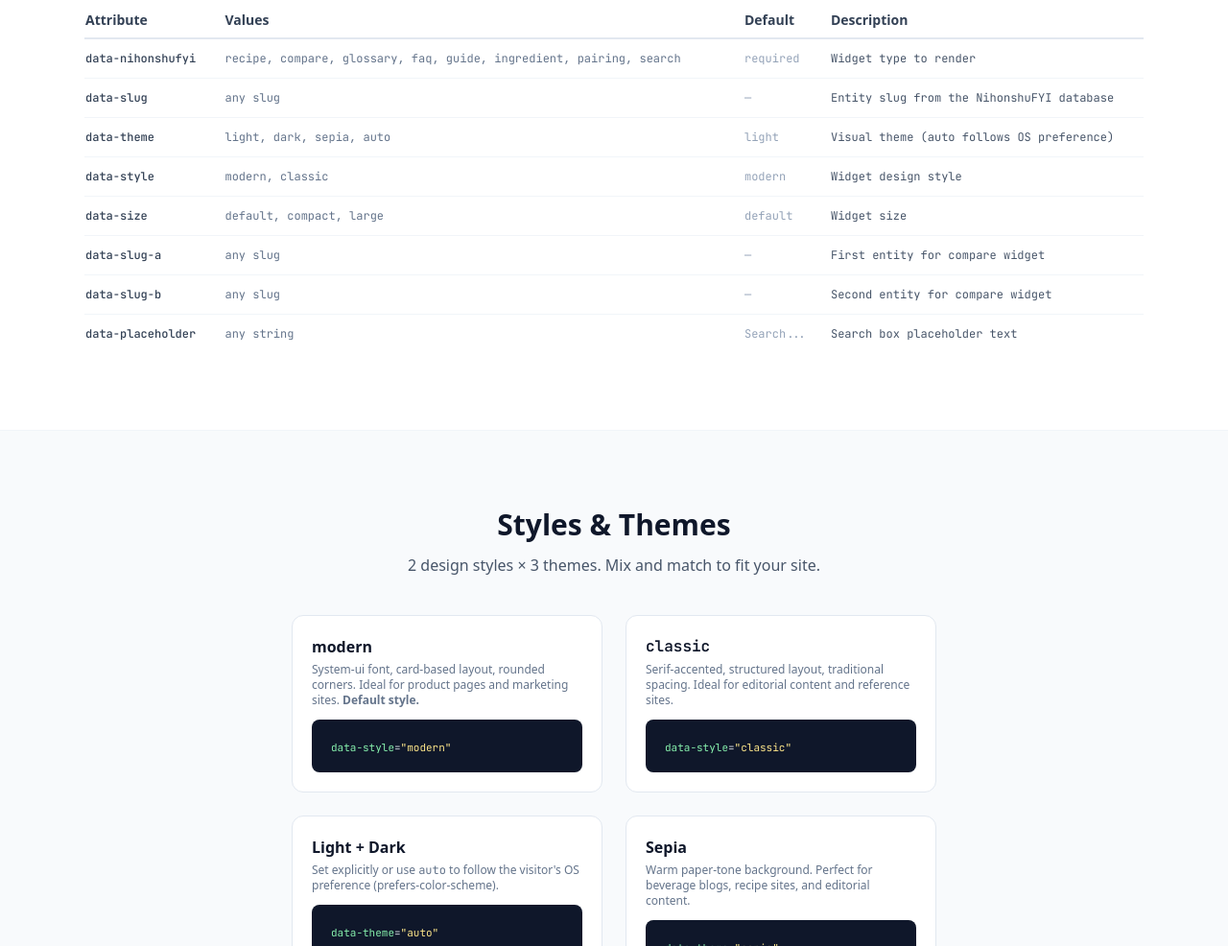
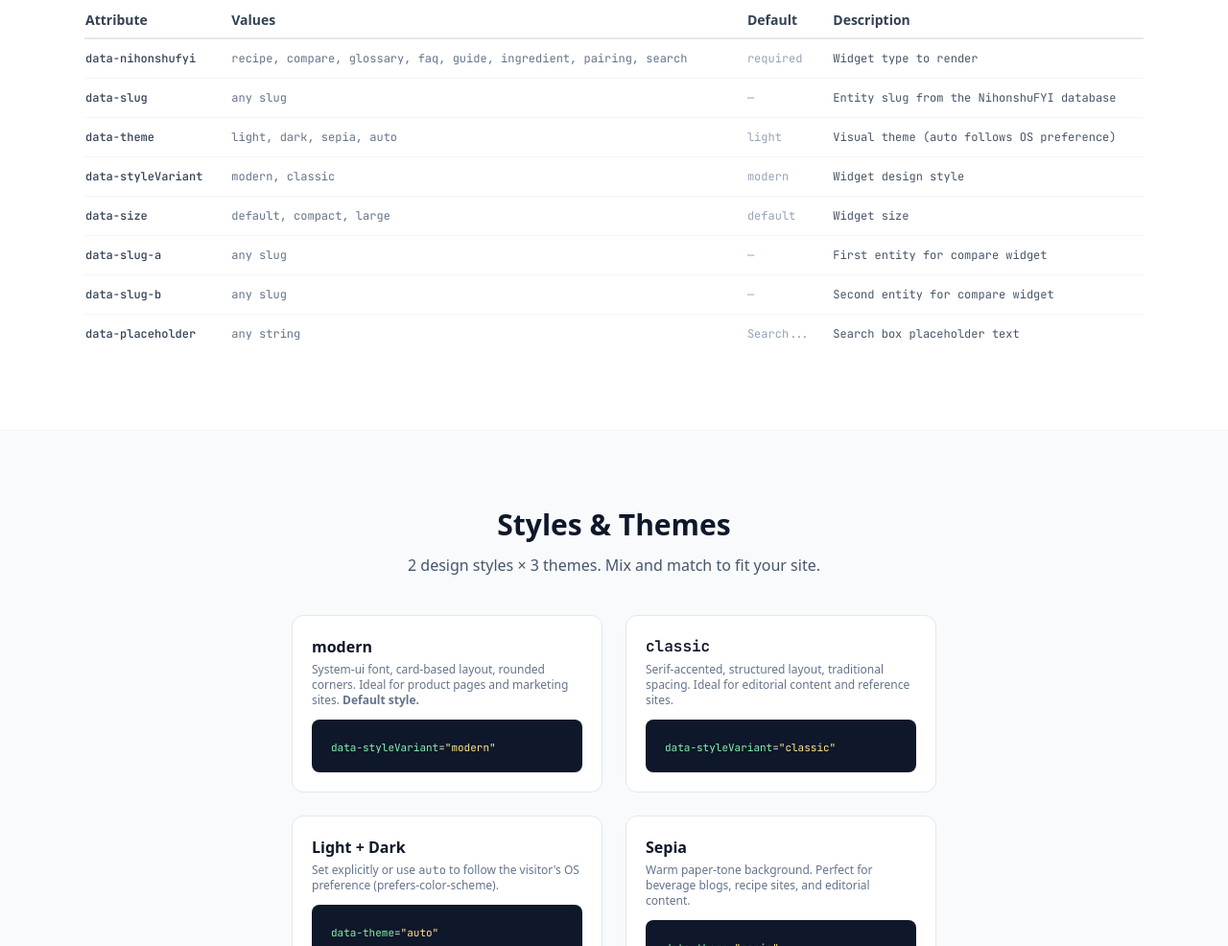
Before and after one commit to fyipedia/nihonshufyi-embed, a website: page docs/index.html in a window 1280 px wide. Shown: the part 2164-3150 px from the top of the page at 96% size. Drawn offline with nearby package versions, Linux system fonts and the light colour scheme; a script that the page names is missing.

Commit message:
v1.1.0: Gold Standard v5.0 — data-styleVariant + docs

```diff
--- a/docs/index.html
+++ b/docs/index.html
@@ -270,7 +270,7 @@
             <tr class="hover:bg-slate-50 dark:hover:bg-slate-800"><td class="py-3 pr-4 font-medium text-slate-700 dark:text-slate-300">data-nihonshufyi</td><td class="py-3 pr-4 text-slate-500">recipe, compare, glossary, faq, guide, ingredient, pairing, search</td><td class="py-3 pr-4 text-slate-400">required</td><td class="py-3 text-slate-600 dark:text-slate-400">Widget type to render</td></tr>
             <tr class="hover:bg-slate-50 dark:hover:bg-slate-800"><td class="py-3 pr-4 font-medium text-slate-700 dark:text-slate-300">data-slug</td><td class="py-3 pr-4 text-slate-500">any slug</td><td class="py-3 pr-4 text-slate-400">—</td><td class="py-3 text-slate-600 dark:text-slate-400">Entity slug from the NihonshuFYI database</td></tr>
             <tr class="hover:bg-slate-50 dark:hover:bg-slate-800"><td class="py-3 pr-4 font-medium text-slate-700 dark:text-slate-300">data-theme</td><td class="py-3 pr-4 text-slate-500">light, dark, sepia, auto</td><td class="py-3 pr-4 text-slate-400">light</td><td class="py-3 text-slate-600 dark:text-slate-400">Visual theme (<code>auto</code> follows OS preference)</td></tr>
-            <tr class="hover:bg-slate-50 dark:hover:bg-slate-800"><td class="py-3 pr-4 font-medium text-slate-700 dark:text-slate-300">data-style</td><td class="py-3 pr-4 text-slate-500">modern, classic</td><td class="py-3 pr-4 text-slate-400">modern</td><td class="py-3 text-slate-600 dark:text-slate-400">Widget design style</td></tr>
+            <tr class="hover:bg-slate-50 dark:hover:bg-slate-800"><td class="py-3 pr-4 font-medium text-slate-700 dark:text-slate-300">data-styleVariant</td><td class="py-3 pr-4 text-slate-500">modern, classic</td><td class="py-3 pr-4 text-slate-400">modern</td><td class="py-3 text-slate-600 dark:text-slate-400">Widget design style</td></tr>
             <tr class="hover:bg-slate-50 dark:hover:bg-slate-800"><td class="py-3 pr-4 font-medium text-slate-700 dark:text-slate-300">data-size</td><td class="py-3 pr-4 text-slate-500">default, compact, large</td><td class="py-3 pr-4 text-slate-400">default</td><td class="py-3 text-slate-600 dark:text-slate-400">Widget size</td></tr>
             <tr class="hover:bg-slate-50 dark:hover:bg-slate-800"><td class="py-3 pr-4 font-medium text-slate-700 dark:text-slate-300">data-slug-a</td><td class="py-3 pr-4 text-slate-500">any slug</td><td class="py-3 pr-4 text-slate-400">—</td><td class="py-3 text-slate-600 dark:text-slate-400">First entity for compare widget</td></tr>
             <tr class="hover:bg-slate-50 dark:hover:bg-slate-800"><td class="py-3 pr-4 font-medium text-slate-700 dark:text-slate-300">data-slug-b</td><td class="py-3 pr-4 text-slate-500">any slug</td><td class="py-3 pr-4 text-slate-400">—</td><td class="py-3 text-slate-600 dark:text-slate-400">Second entity for compare widget</td></tr>
@@ -292,12 +292,12 @@
         <div class="border border-slate-200 dark:border-slate-700 rounded-xl p-5 bg-white dark:bg-slate-900">
           <div class="font-bold text-slate-900 dark:text-white mb-1">modern</div>
           <p class="text-xs text-slate-500 dark:text-slate-400 mb-3">System-ui font, card-based layout, rounded corners. Ideal for product pages and marketing sites. <strong>Default style.</strong></p>
-          <div class="code-block text-[11px]"><span class="hl-attr">data-style</span>=<span class="hl-val">"modern"</span></div>
+          <div class="code-block text-[11px]"><span class="hl-attr">data-styleVariant</span>=<span class="hl-val">"modern"</span></div>
         </div>
         <div class="border border-slate-200 dark:border-slate-700 rounded-xl p-5 bg-white dark:bg-slate-900">
           <div class="font-bold text-slate-900 dark:text-white mb-1 font-mono">classic</div>
           <p class="text-xs text-slate-500 dark:text-slate-400 mb-3">Serif-accented, structured layout, traditional spacing. Ideal for editorial content and reference sites.</p>
-          <div class="code-block text-[11px]"><span class="hl-attr">data-style</span>=<span class="hl-val">"classic"</span></div>
+          <div class="code-block text-[11px]"><span class="hl-attr">data-styleVariant</span>=<span class="hl-val">"classic"</span></div>
         </div>
         <div class="border border-slate-200 dark:border-slate-700 rounded-xl p-5 bg-white dark:bg-slate-900">
           <div class="font-bold text-slate-900 dark:text-white mb-1">Light + Dark</div>
--- a/package.json
+++ b/package.json
@@ -1,6 +1,6 @@
 {
   "name": "nihonshufyi-embed",
-  "version": "1.1.2",
+  "version": "1.1.3",
   "description": "Embed NihonshuFYI sake widgets — sake grades, rice varieties, polishing ratios, breweries. Zero dependencies, Shadow DOM, 4 themes.",
   "main": "dist/embed.min.js",
   "module": "dist/embed.esm.js",
```
Also changed, not shown: README.md, dist/embed.esm.js, dist/embed.min.js.
